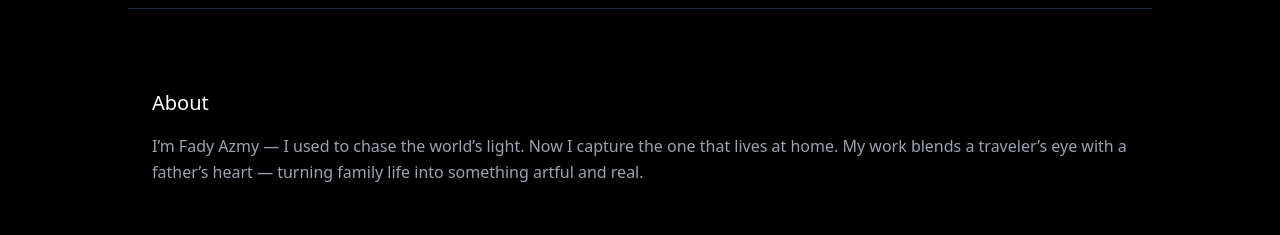
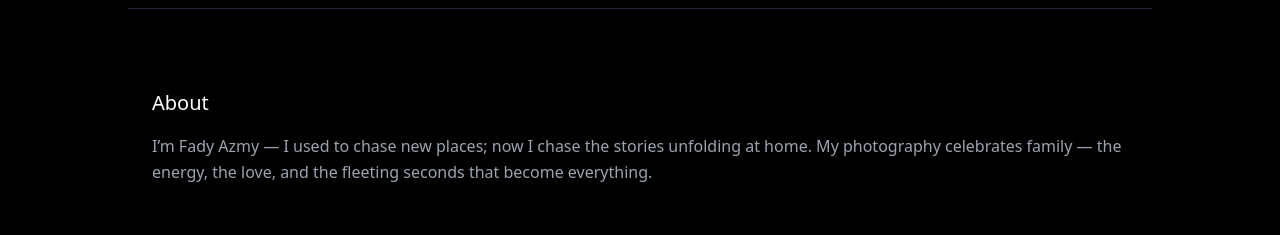
Before and after one commit to fadysazm/afroccino-site, a React (Create React App) app: page / in a window 1280 px wide. Shown: the part 2000-2235 px from the top of the page. Built offline with nearby package versions, Linux system fonts and the light colour scheme.

Commit message:
Minor text updates

```diff
--- a/src/AfroccinoSite.jsx
+++ b/src/AfroccinoSite.jsx
@@ -138,9 +138,9 @@ export default function AfroccinoSite() {
       >
         <h3 className="text-xl font-light mb-4 text-white">About</h3>
         <p className="text-gray-400 leading-relaxed">
-          I’m Fady Azmy — I used to chase the world’s light. Now I capture the
-          one that lives at home. My work blends a traveler’s eye with a father’s
-          heart — turning family life into something artful and real.
+          I’m Fady Azmy — I used to chase new places; now I chase the stories unfolding at home.
+          My photography celebrates family — the energy, the love, and the fleeting seconds that become
+          everything.
         </p>
       </motion.section>
 
```
